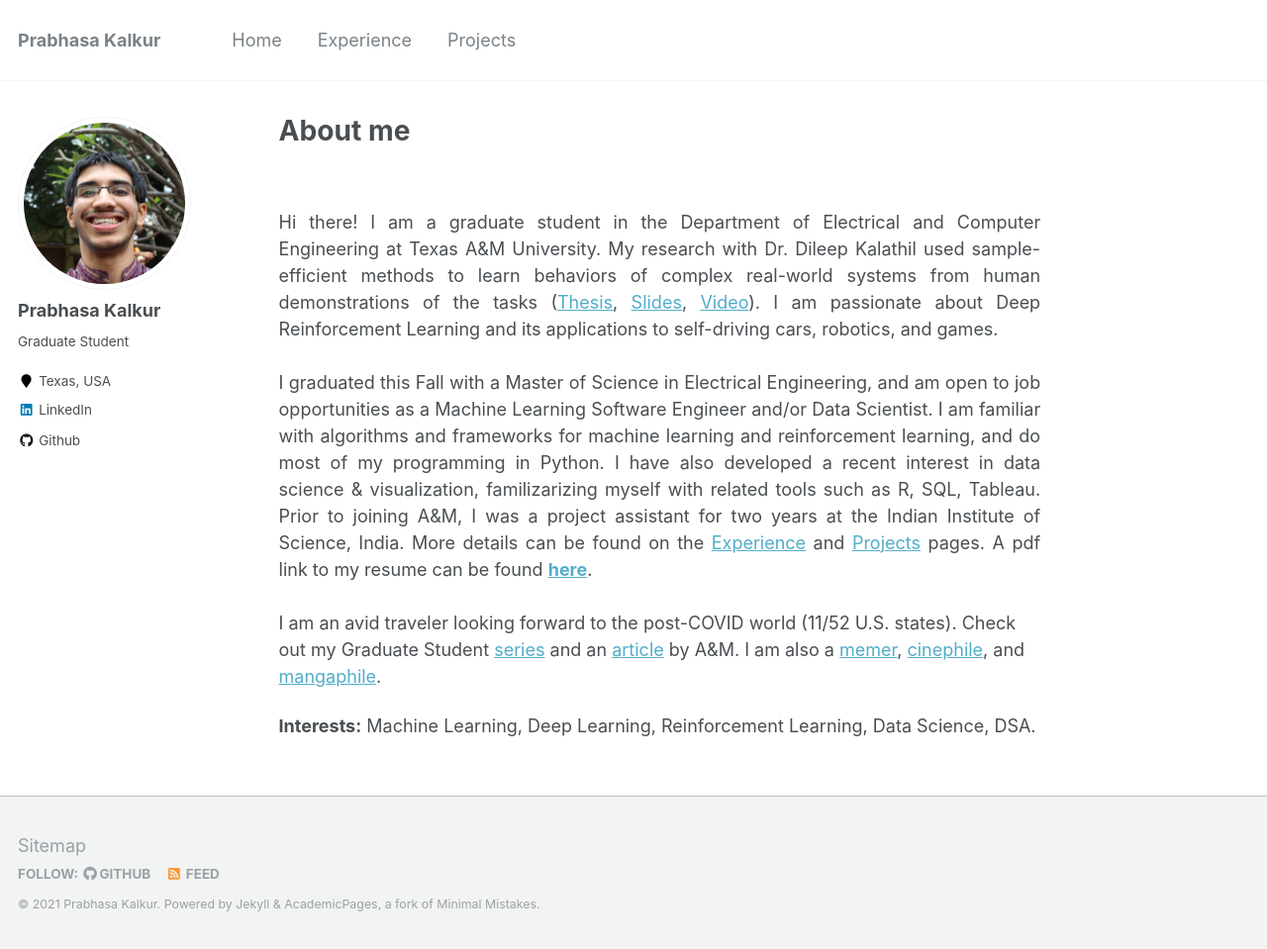
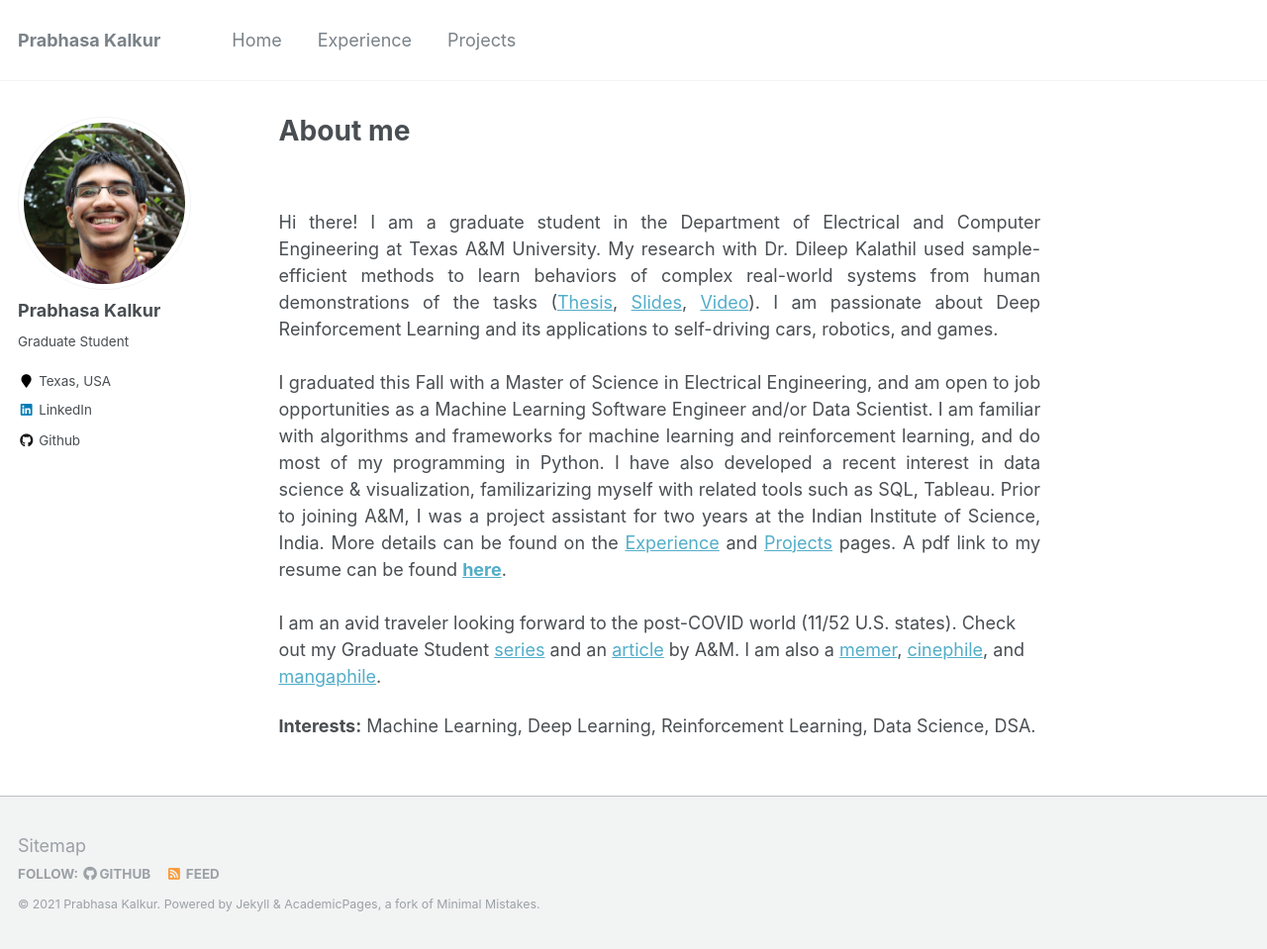
Before and after one commit to prabhasak/prabhasak.github.io, a Jekyll site: the page built from _pages/about.md, in a window 1280 px wide and 959 px high. Shown: the whole window at 99% size. Built offline with Jekyll 4.4.1, drawn with Linux system fonts in a browser that asks for light colours.

```diff
--- a/_pages/about.md
+++ b/_pages/about.md
@@ -21,7 +21,7 @@ redirect_from:
 
 Hi there! I am a graduate student in the Department of Electrical and Computer Engineering at Texas A&M University. My research with Dr. Dileep Kalathil used sample-efficient methods to learn behaviors of complex real-world systems from human demonstrations of the tasks (<a href="https://prabhasak.github.io/files/Masters_Thesis_Prabhasa_Kalkur.pdf">Thesis</a>, <a href="https://prabhasak.github.io/files/Masters_Thesis_Prabhasa_Kalkur_Slides.pdf">Slides</a>, <a href="https://vimeo.com/472405835">Video</a>). I am passionate about Deep Reinforcement Learning and its applications to self-driving cars, robotics, and games. <br><br>
 
-I graduated this Fall with a Master of Science in Electrical Engineering, and am open to job opportunities as a Machine Learning Software Engineer and/or Data Scientist. I am familiar with algorithms and frameworks for machine learning and reinforcement learning, and do most of my programming in Python. I have also developed a recent interest in data science & visualization, familizarizing myself with related tools such as R, SQL, Tableau. Prior to joining A&M, I was a project assistant for two years at the Indian Institute of Science, India. More details can be found on the <a href="http://prabhasak.github.io/experience">Experience</a> and <a href="http://prabhasak.github.io/projects">Projects</a> pages. A pdf link to my resume can be found <a href="https://prabhasak.github.io/files/Resume_Prabhasa_Kalkur.pdf"><b>here</b></a>. <br><br>
+I graduated this Fall with a Master of Science in Electrical Engineering, and am open to job opportunities as a Machine Learning Software Engineer and/or Data Scientist. I am familiar with algorithms and frameworks for machine learning and reinforcement learning, and do most of my programming in Python. I have also developed a recent interest in data science & visualization, familizarizing myself with related tools such as SQL, Tableau. Prior to joining A&M, I was a project assistant for two years at the Indian Institute of Science, India. More details can be found on the <a href="http://prabhasak.github.io/experience">Experience</a> and <a href="http://prabhasak.github.io/projects">Projects</a> pages. A pdf link to my resume can be found <a href="https://prabhasak.github.io/files/Resume_Prabhasa_Kalkur.pdf"><b>here</b></a>. <br><br>
 
 </div>
 
```
Also changed, not shown: _projects/2021-09-01-supervised.md (added, +25 -0 lines).
